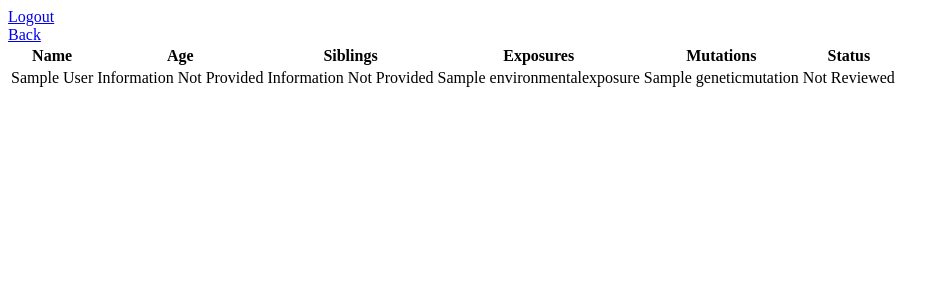
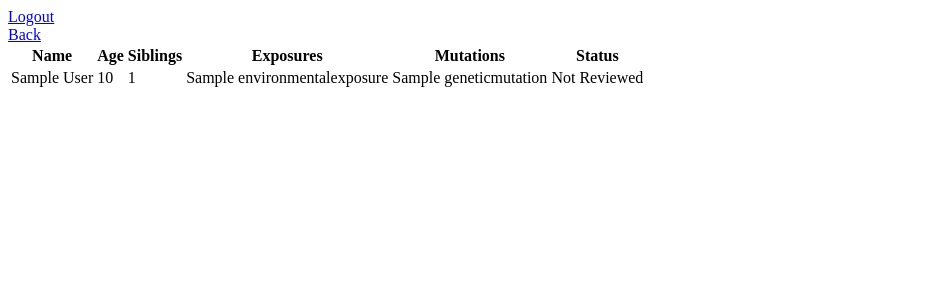
Before and after one commit to mogorman/panacea, a Django app: page /demo/list in a window 1280 px wide. Shown: the top 300 px of the page, without its empty margins (0-949 px from the left). Run offline with Django 3.2, Linux system fonts and the light colour scheme; a user stored in the database is signed in; tables that the repository leaves empty hold one stand-in row (values such as "Sample post").

Commit message:
wrong syntax

```diff
--- a/harvard/demographics/templates/demos/patients.html
+++ b/harvard/demographics/templates/demos/patients.html
@@ -30,8 +30,8 @@
 	  <td>{% if editable %} <a href="/demo/edit/{{patient.id}}"> {% endif %}
 	      {% if not patient.first_name or not patient.last_name %} Information Not Provided {% else %} {{patient.first_name}} {{patient.last_name}} {% endif %}
 	      {% if editable %} </a> {% endif %}</td>
-	  <td> {% if patient.age is not None %} Information Not Provided {% else %} {{patient.age}} {% endif %} </td>
-	  <td> {% if patient.siblings is not None %} Information Not Provided {% else %} {{patient.siblings}} {% endif %} </td>
+	  <td> {% if patient.age == None %} Information Not Provided {% else %} {{patient.age}} {% endif %} </td>
+	  <td> {% if patient.siblings == None %} Information Not Provided {% else %} {{patient.siblings}} {% endif %} </td>
 	  <td> {% for environmental in patient.environmentals.all %} {{environmental.label}} {% endfor %} </td>
 	  <td> {% for mutation in patient.mutations.all %} {{mutation.label}} {% endfor %} </td>
 	  <td>
```
